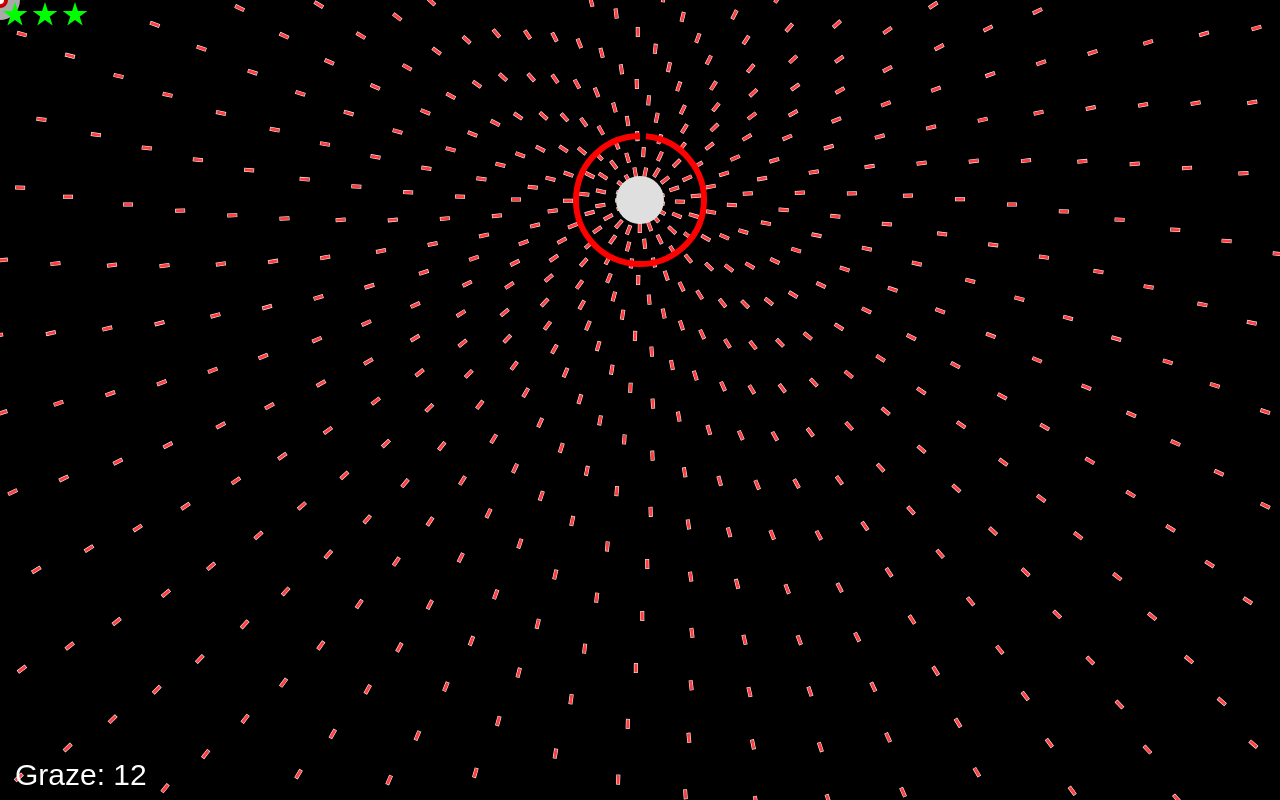
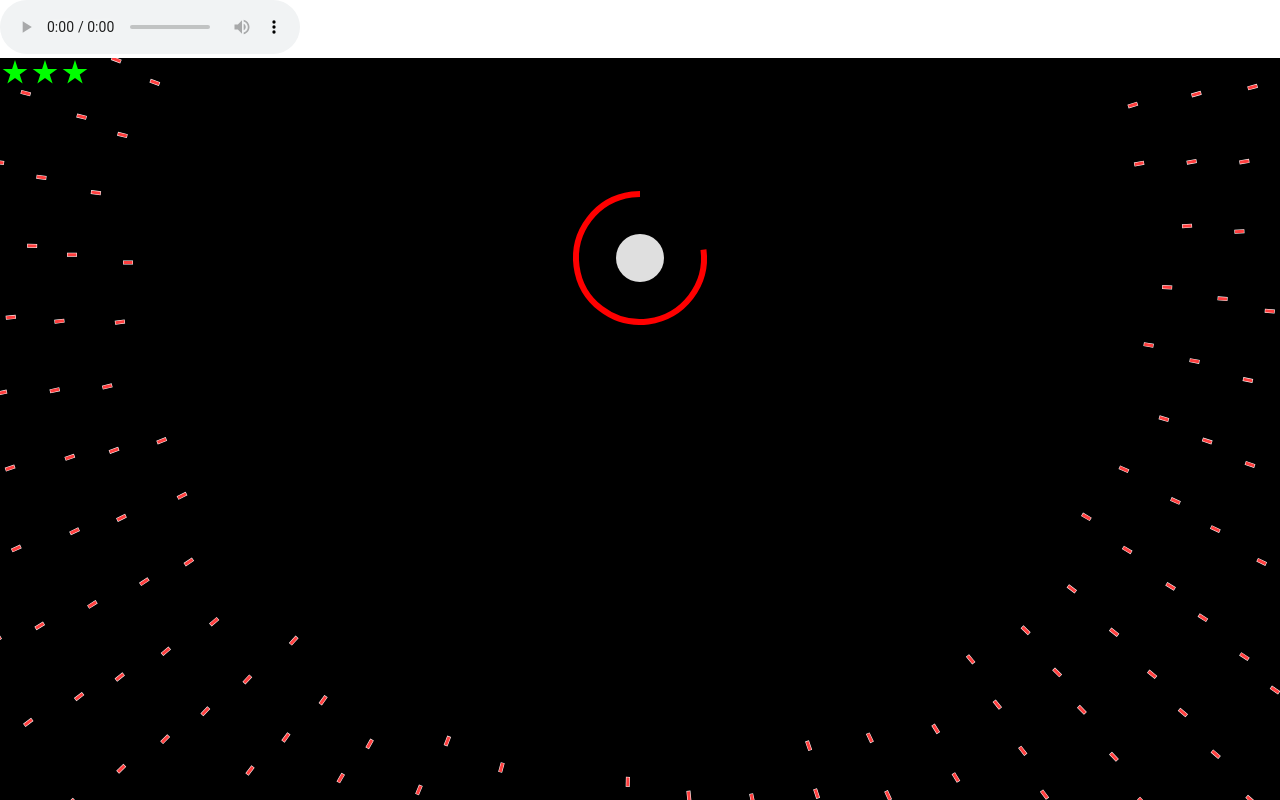
Before and after one commit to Diamboy211/toehoe, a plain HTML site: page index.html in a window 1280 px wide. Drawn offline with Linux system fonts and the light colour scheme.

Commit message:
added music?

```diff
--- a/index.html
+++ b/index.html
@@ -35,7 +35,7 @@
         height: 100%;
       }
     </style>
-    <audio src="https://cdn.discordapp.com/attachments/592101601116684289/847102905438044200/file.wav" loop="loop"></audio>
+    <audio controls autoplay src="https://cdn.discordapp.com/attachments/592101601116684289/847102905438044200/file.wav" loop="loop"></audio>
     <canvas></canvas>
   </body>
 </html>
```
